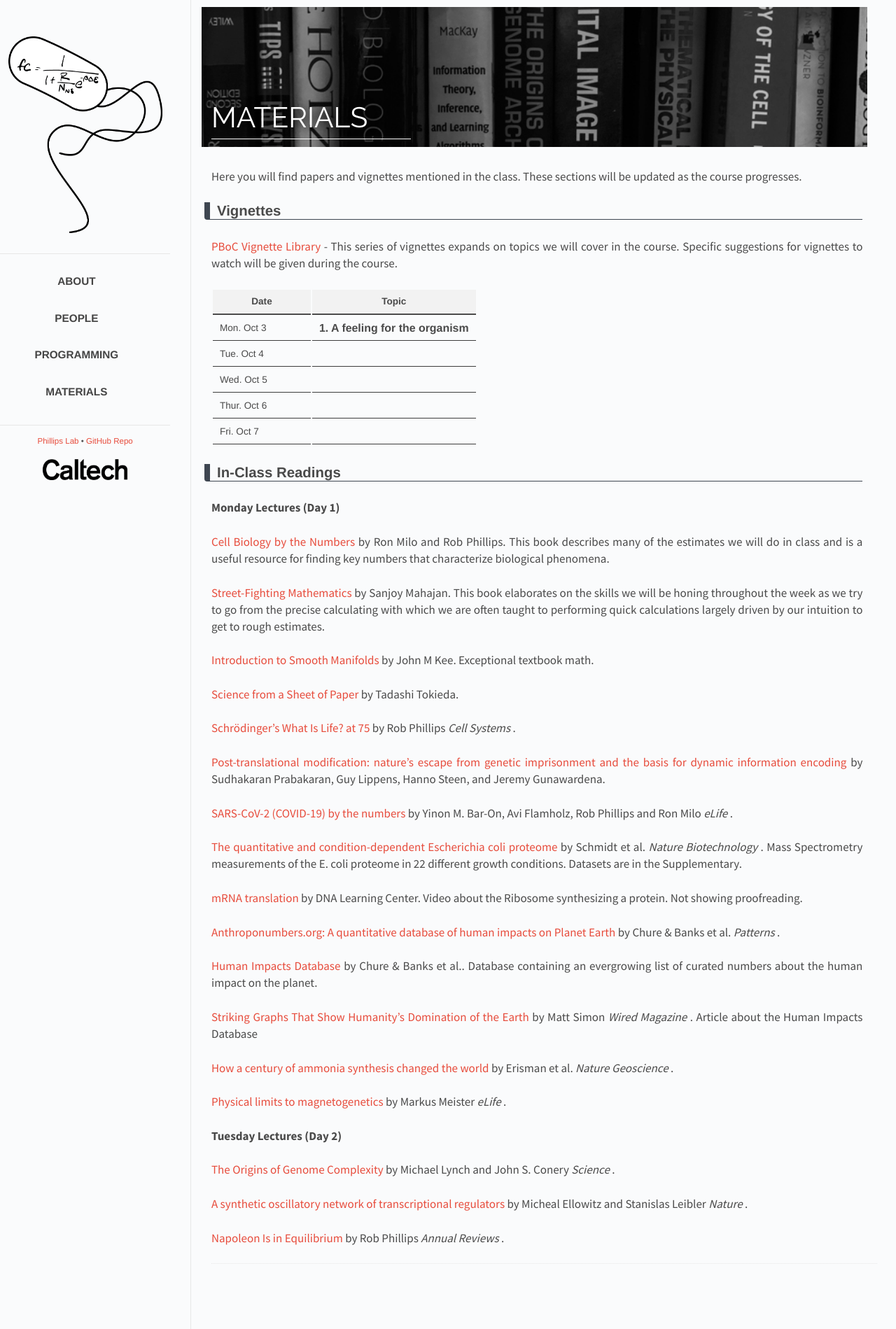
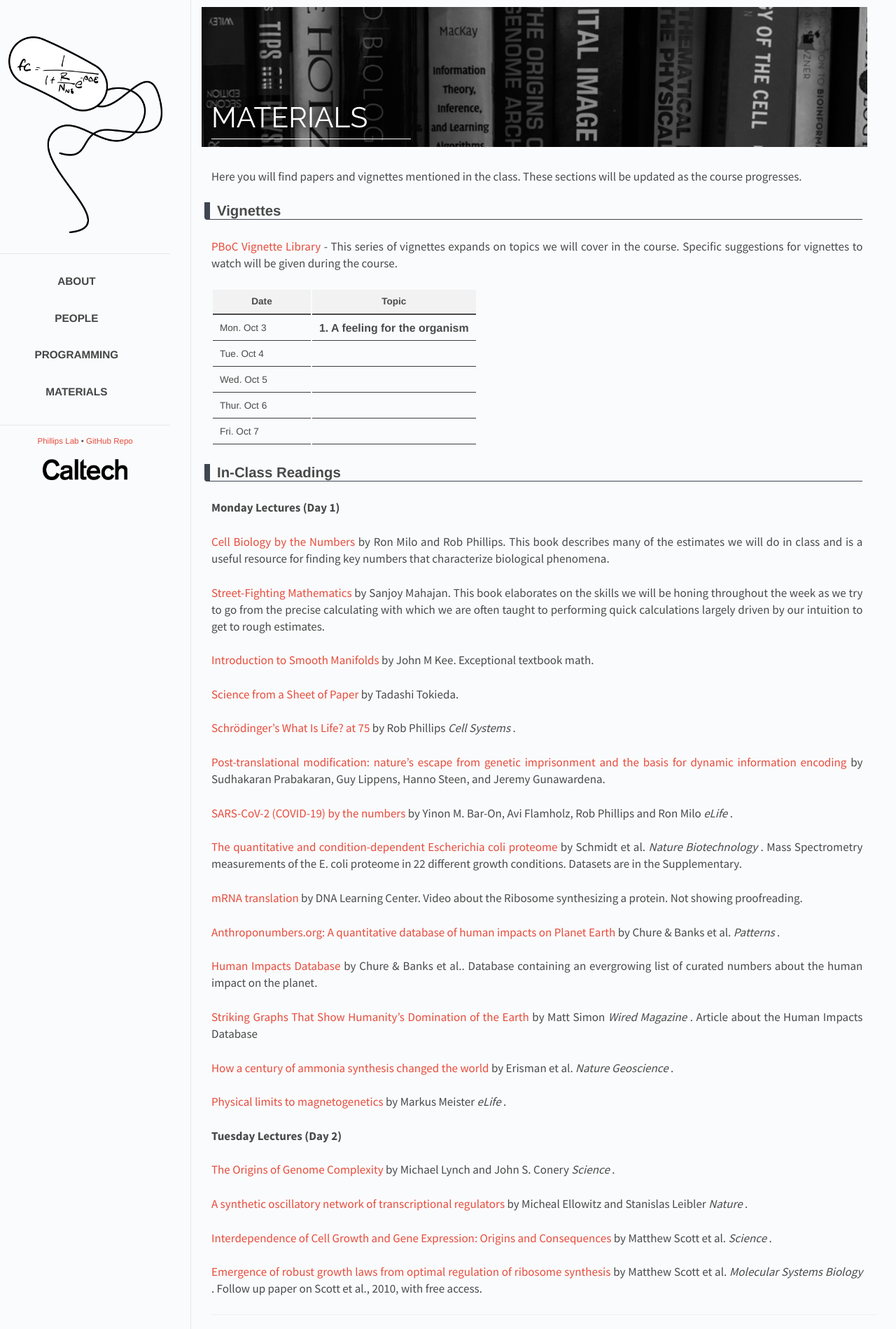
Before and after one commit to RPGroup-PBoC/pboc22_dresden, a Jekyll site: the page built from _posts/2022-01-28-materials.md, in a window 1280 px wide. Shown: the whole page at 70% size. Built offline with Jekyll 4.4.1, drawn with Linux system fonts in a browser that asks for light colours.

Commit message:
Hwa growth laws

```diff
--- a/_data/papers.yaml
+++ b/_data/papers.yaml
@@ -73,15 +73,21 @@ Monday Lectures (Day 1):
 Tuesday Lectures (Day 2):
  - title: "The Origins of Genome Complexity"
    author: "Michael Lynch and John S. Conery"
-   journal: Science
+   journal: "Science"
    link: "https://pubmed.ncbi.nlm.nih.gov/14631042/"
 
  - title: "A synthetic oscillatory network of transcriptional regulators"
    author: "Micheal Ellowitz and Stanislas Leibler"
-   journal: Nature
+   journal: "Nature"
    link: "https://www.nature.com/articles/35002125"
 
- - title: "Napoleon Is in Equilibrium"
-   author: "Rob Phillips"
-   journal: Annual Reviews
-   link: "http://rpdata.caltech.edu/publications/NapoleonEquilibrium.pdf"
+ - title: "Interdependence of Cell Growth and Gene Expression: Origins and Consequences"
+   author: "Matthew Scott et al."
+   journal: Science
+   link: "https://www.science.org/doi/10.1126/science.1192588?url_ver=Z39.88-2003&rfr_id=ori:rid:crossref.org&rfr_dat=cr_pub%20%200pubmed"
+
+ - title: "Emergence of robust growth laws from optimal regulation of ribosome synthesis"
+   author: "Matthew Scott et al."
+   journal: "Molecular Systems Biology"
+   description: Follow up paper on Scott et al., 2010, with free access.
+   link: "https://www.ncbi.nlm.nih.gov/pmc/articles/PMC4299513/pdf/msb0010-0747.pdf"
```
